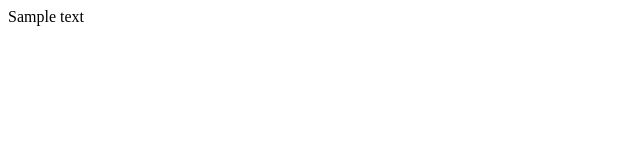
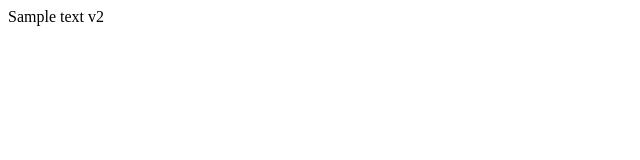
Before and after one commit to gzhel/book-landing, a React (Create React App) app: page / in a window 1280 px wide. Shown: the top 160 px of the page, without its empty margins (0-640 px from the left). Built offline with nearby package versions, Linux system fonts and the light colour scheme.

Commit message:
test git connection

```diff
--- a/src/App.js
+++ b/src/App.js
@@ -1,7 +1,7 @@
 import React from 'react';
 
 const App = () => {
-  return <div>Sample text</div>;
+  return <div>Sample text v2</div>;
 }
 
 export default App;
```
